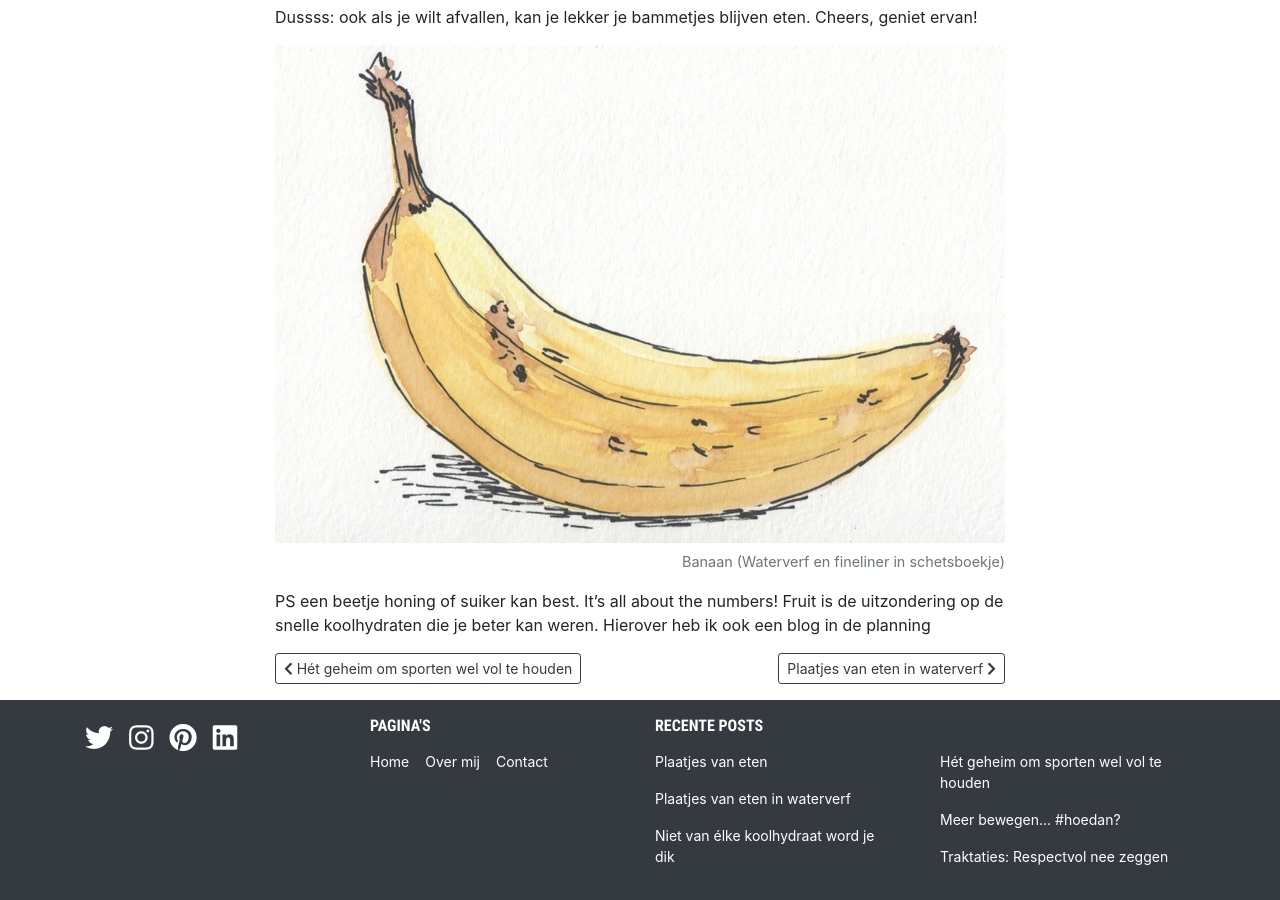
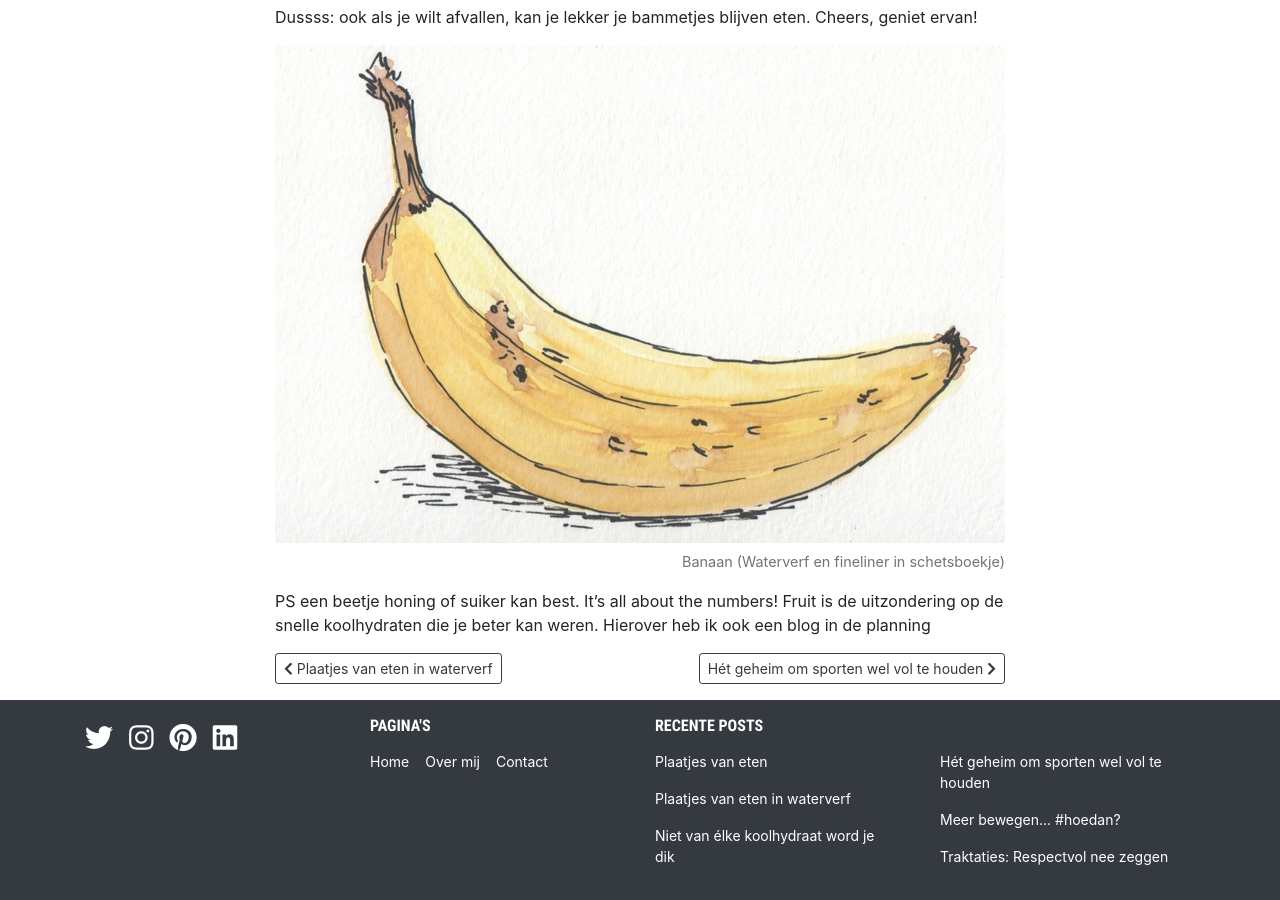
Before and after one commit to BaasLimited/baasovereten.github.io, a Jekyll site: the page built from _posts/2020-10-07-niet-van-alle-koolhydraten-dik.md, in a window 1280 px wide and 900 px high, scrolled down 2370 px. Built offline with Jekyll 4.4.1, drawn with Linux system fonts in a browser that asks for light colours; some web fonts are replaced.

Commit message:
Fix next previous buttons on post pages

```diff
--- a/_layouts/post.html
+++ b/_layouts/post.html
@@ -14,13 +14,13 @@
     {{ content}}
 <div class="row">
     <div class="col-md-6 text-left">
-        {% if page.previous%}
-        <a class="btn btn-outline-dark btn-sm" href="{{ page.previous.path }}"><i class="fas fa-chevron-left"></i> {{ page.previous.title }}</a>
+        {% if page.next %}
+        <a class="btn btn-outline-dark btn-sm" href="{{ page.next.url }}"><i class="fas fa-chevron-left"></i> {{ page.next.title }}</a>
         {% endif %}
     </div>
     <div class="col-md-6 text-right">
-        {% if page.previous%}
-        <a class="btn btn-outline-dark btn-sm" href="{{ page.next.path }}">{{ page.next.title }} <i class="fas fa-chevron-right"></i></a>
+        {% if page.previous %}
+        <a class="btn btn-outline-dark btn-sm" href="{{ page.previous.url }}">{{ page.previous.title }} <i class="fas fa-chevron-right"></i></a>
         {% endif %}
     </div>
 </div>
```
